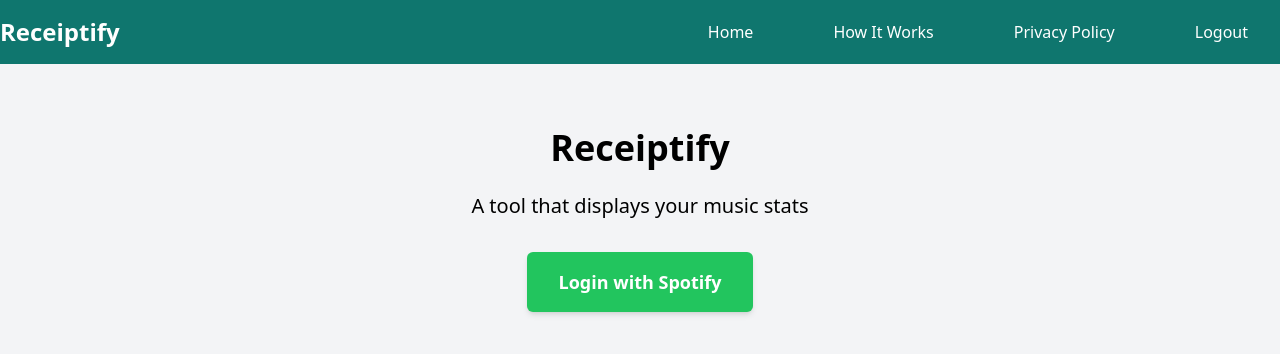
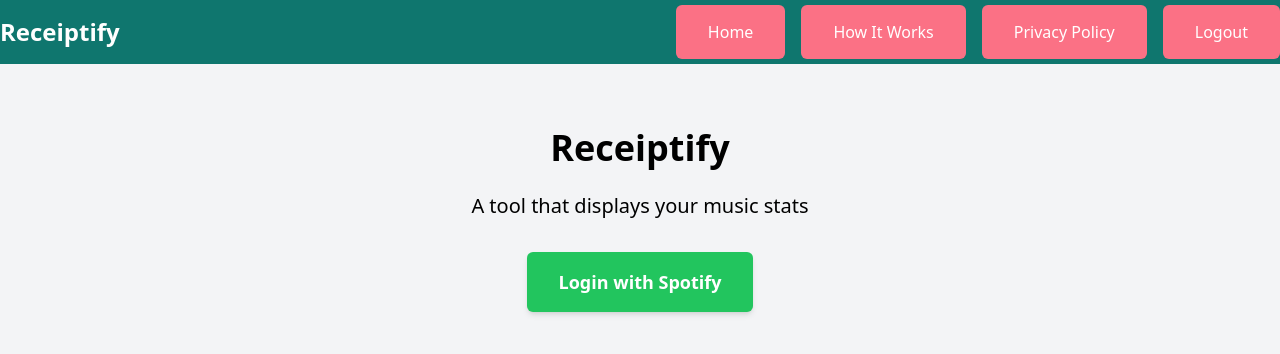
Before and after one commit to Eomm/receiptify, a React (Vite) app in the folder projects/frontend/: page / in a window 1280 px wide. Shown: the top 354 px of the page. Built offline with nearby package versions, Linux system fonts and the light colour scheme; no server answers.

Commit message:
chore: moved menu buttons

```diff
--- a/projects/frontend/src/App.jsx
+++ b/projects/frontend/src/App.jsx
@@ -1,42 +1,18 @@
-import { Link, Route, Routes, useNavigate } from 'react-router-dom'
+import { Route, Routes } from 'react-router-dom'
 
 import './app.css'
 
 import { Home } from './features/Home'
+import { Menu } from './components/Menu'
 import { ProtectedRoute } from './routes/ProtectedRoute'
 import { PageNotFound } from './routes/PageNotFound'
 import { StatsPage } from './routes/StatsPage'
-import { logout } from './services/logout'
+
 
 export const App = () => {
-  const navigate = useNavigate()
-
-  const logoutUser = () => {
-    logout().then(() => {
-      localStorage.removeItem('token')
-      localStorage.removeItem('tokenTime')
-      navigate('/')
-    }).catch((error) => {
-      console.log(error)
-    })
-  }
-
   return (
     <>
-      <header className="bg-teal-700 py-4">
-        <nav className="container mx-auto flex items-center justify-between">
-          <h1 className="text-white font-bold text-2xl">
-            <a href="/">Receiptify</a>
-          </h1>
-          <ul className="flex space-x-4 text-white">
-            <li><a href="#" className="hover:bg-rose-400 px-8 py-4 rounded-md">Home</a></li>
-            <li><a href="#" className="hover:bg-rose-400 px-8 py-4 rounded-md">How It Works</a></li>
-            <li><a href="#" className="hover:bg-rose-400 px-8 py-4 rounded-md">Privacy Policy</a></li>
-            <li><Link className="hover:bg-rose-400 px-8 py-4 rounded-md" onClick={logoutUser}>Logout</Link>
-            </li>
-          </ul>
-        </nav>
-      </header>
+      <Menu />
 
       <Routes>
         <Route path="/" element={<Home />} />
--- /dev/null
+++ b/projects/frontend/src/components/Menu.jsx
@@ -0,0 +1,32 @@
+import { Link, useNavigate } from 'react-router-dom'
+
+import { logout } from '../services/logout'
+
+export const Menu = () => {
+  const navigate = useNavigate()
+
+  const logoutUser = () => {
+    logout().then(() => {
+      localStorage.removeItem('token')
+      localStorage.removeItem('tokenTime')
+      navigate('/')
+    }).catch((error) => {
+      console.log(error)
+    })
+  }
+
+  return <header className="bg-teal-700 py-4">
+    <nav className="container mx-auto flex items-center justify-between">
+      <h1 className="text-white font-bold text-2xl">
+        <a href="/">Receiptify</a>
+      </h1>
+      <ul className="flex space-x-4 text-white">
+        <li><a href="#" className="bg-rose-400 hover:bg-rose-600 px-8 py-4 rounded-md">Home</a></li>
+        <li><a href="#" className="bg-rose-400 hover:bg-rose-600 px-8 py-4 rounded-md">How It Works</a></li>
+        <li><a href="#" className="bg-rose-400 hover:bg-rose-600 px-8 py-4 rounded-md">Privacy Policy</a></li>
+        <li><Link className="bg-rose-400 hover:bg-rose-600 px-8 py-4 rounded-md" onClick={logoutUser}>Logout</Link>
+        </li>
+      </ul>
+    </nav>
+  </header>
+}
```
